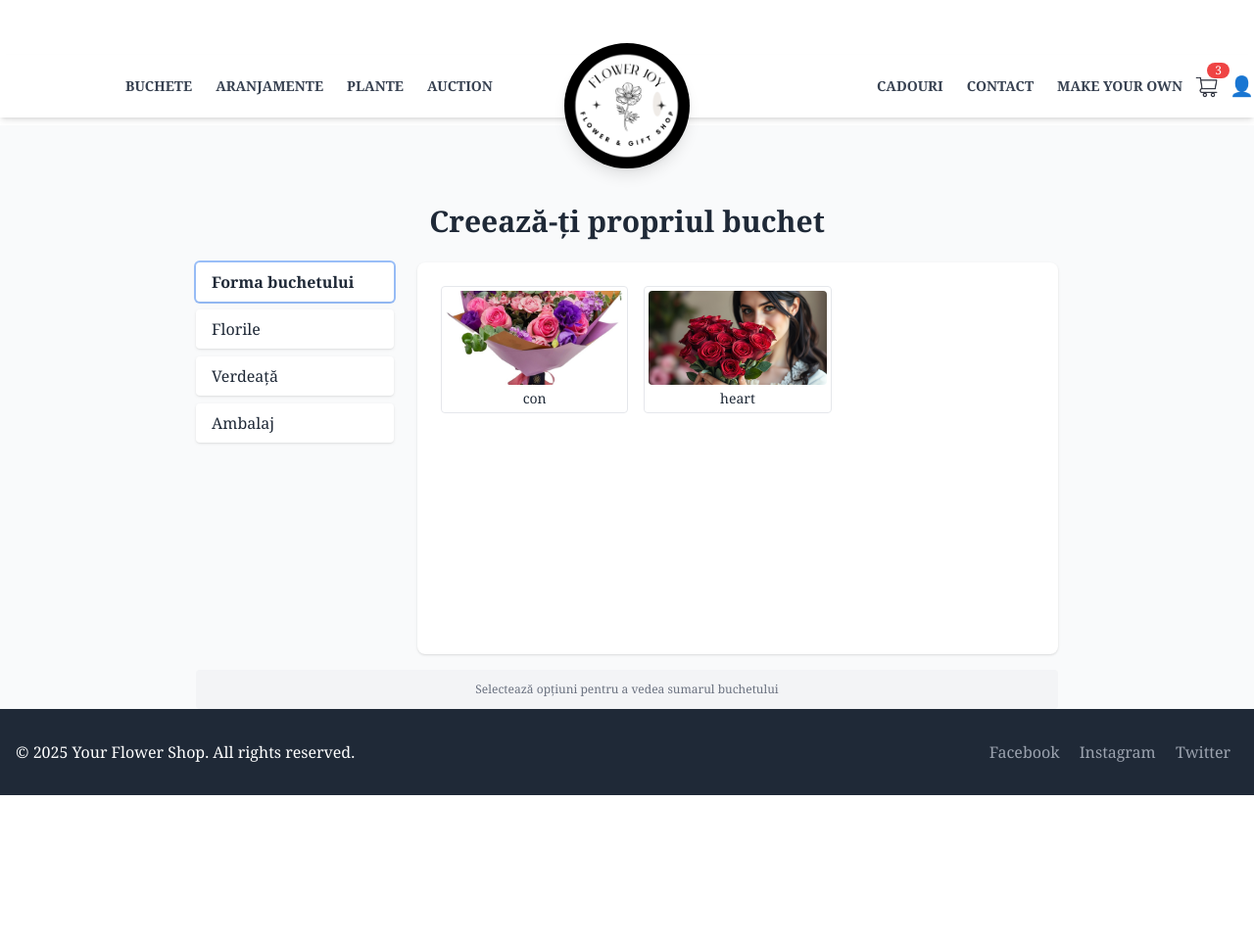
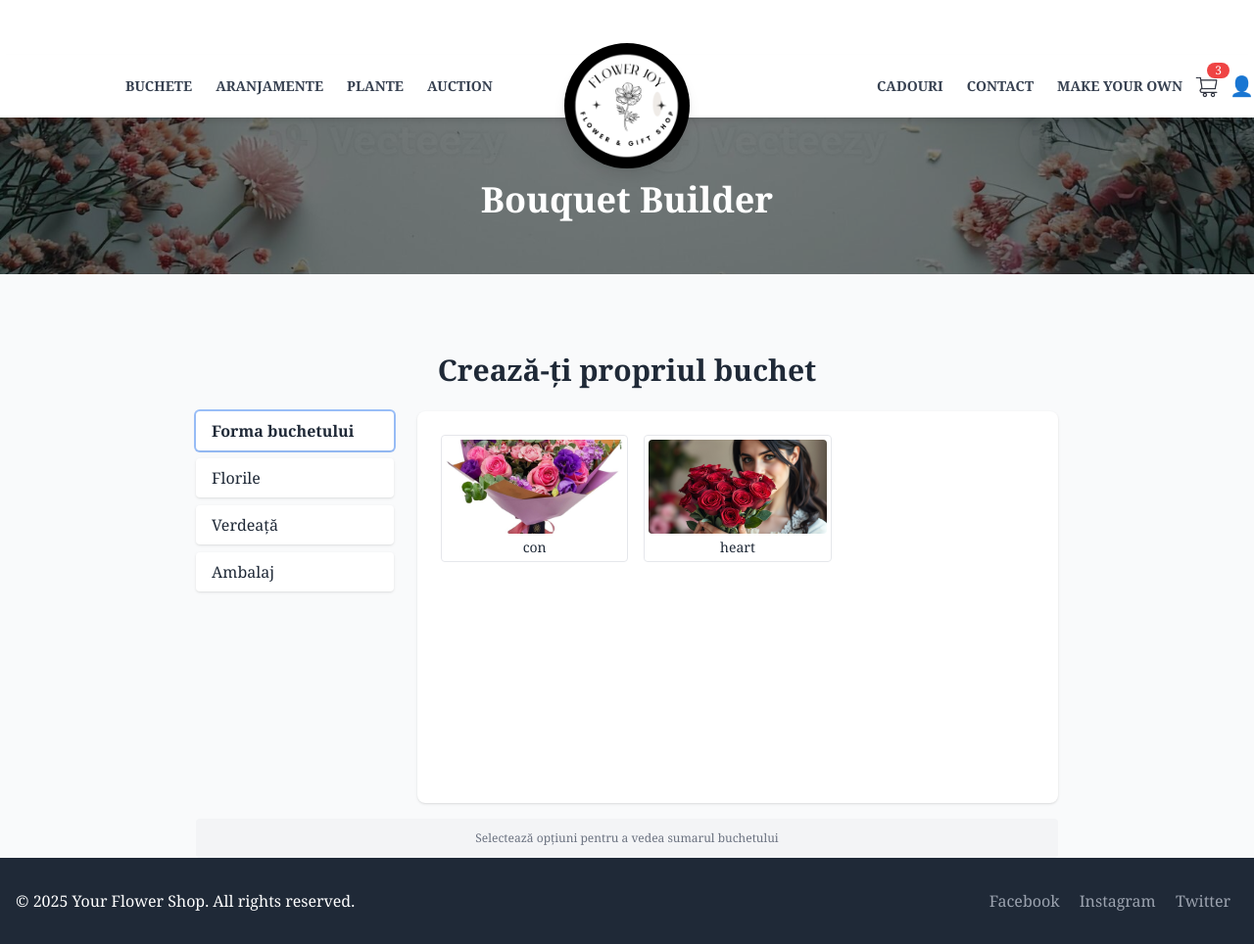
Before and after one commit to Biaescu25/Aplicatie-Web-pentru-gestionarea-unei-florarii-online, a Django app: page /custom-bouquet/ in a window 1280 px wide. Shown: the whole page at 98% size. Before the commit the page ends 812 px from the top, so only its background shows below. Run offline with Django 5.2, Linux system fonts and the light colour scheme; data comes from the database, SQL or seed files in the repository; both versions use the stored data as it was after the commit; some libraries are stand-ins or nearby versions.

Commit message:
design improvements

```diff
--- a/Florarie/App/templates/base.html
+++ b/Florarie/App/templates/base.html
@@ -68,7 +68,7 @@
     {% include 'partials/navbar.html' %}
 
     <!-- Main Content -->
-    <main class="flex-grow">
+    <main class="flex-grow h-full">
         {% block content %}
         {% endblock %}
     </main>
--- a/Florarie/App/templates/partials/custom_bouquet_builder.html
+++ b/Florarie/App/templates/partials/custom_bouquet_builder.html
@@ -1,10 +1,16 @@
 {% extends "base.html" %}
 
 {% block content %}
+<section class="relative w-full h-56 bg-cover bg-center mt-14" style="background-image: url('/static/bannerCart.jpg');">
+    <div class="absolute inset-0 bg-black opacity-50"></div>
+    <div class="container mx-auto px-4 py-16 relative z-10 text-white">
+        <h1 class="text-4xl font-bold text-center mt-16">Bouquet Builder</h1>
+    </div>
+</section>
 
-<section class="pt-8 bg-gray-50 mt-32">
+<section class="pt-8 bg-gray-50 h-full">
     <div class="container mx-auto px-2 max-w-4xl">
-        <h1 class="text-3xl font-bold mb-6 text-center text-primary mt-12">Creează-ți propriul buchet</h1>
+        <h1 class="text-3xl font-bold mb-6 text-center text-primary mt-12">Crează-ți propriul buchet</h1>
 
         <div class="grid grid-cols-12 gap-6">
             <!-- Sidebar -->
```
Also changed, not shown: Florarie/App/templates/partials/home.html (+22 -0 lines), Florarie/db.sqlite3.
